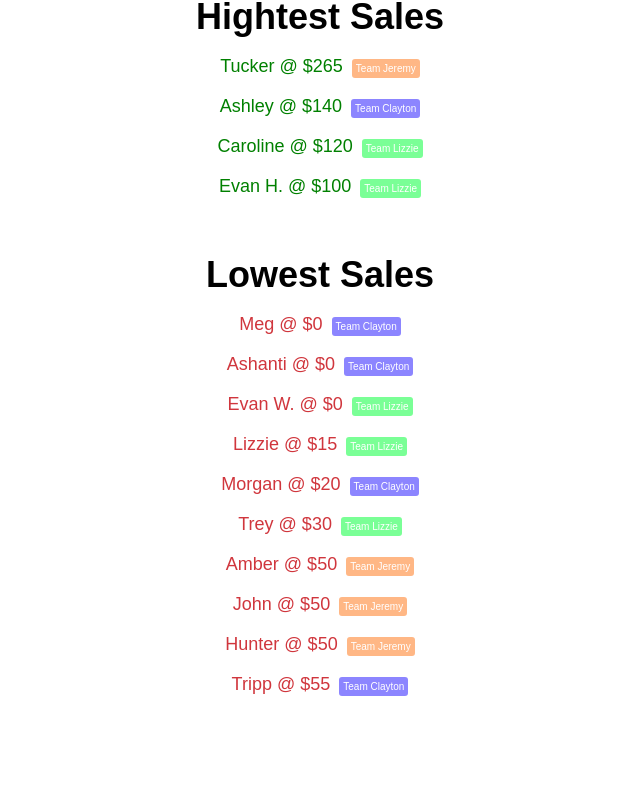
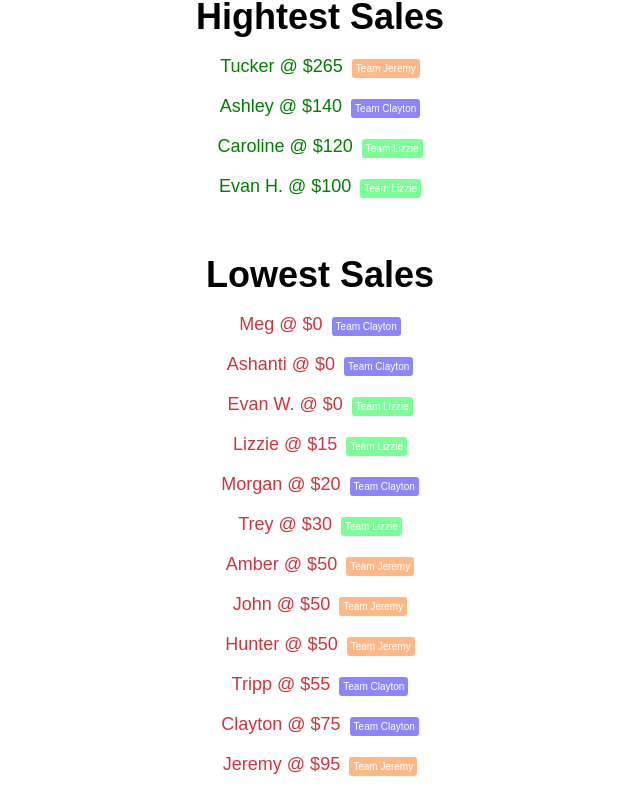
Before and after one commit to chancesmith/sk-team-competition, a React (Create React App) app: page / in a window 1280 px wide. Shown: the part 535-1336 px from the top of the page, without its empty margins (320-960 px from the left). Before the commit the page ends 1256 px from the top, so only its background shows below. Built offline with nearby package versions, Linux system fonts and the light colour scheme.

Commit message:
Update App.js

```diff
--- a/src/App.js
+++ b/src/App.js
@@ -134,7 +134,7 @@ class App extends Component {
           </div>
           <div className="team-list">
             <h1>Lowest Sales</h1>
-            {this.showLowestSalesTeamMembers(10)}
+            {this.showLowestSalesTeamMembers(12)}
           </div>
         </div>
       </div>
```
